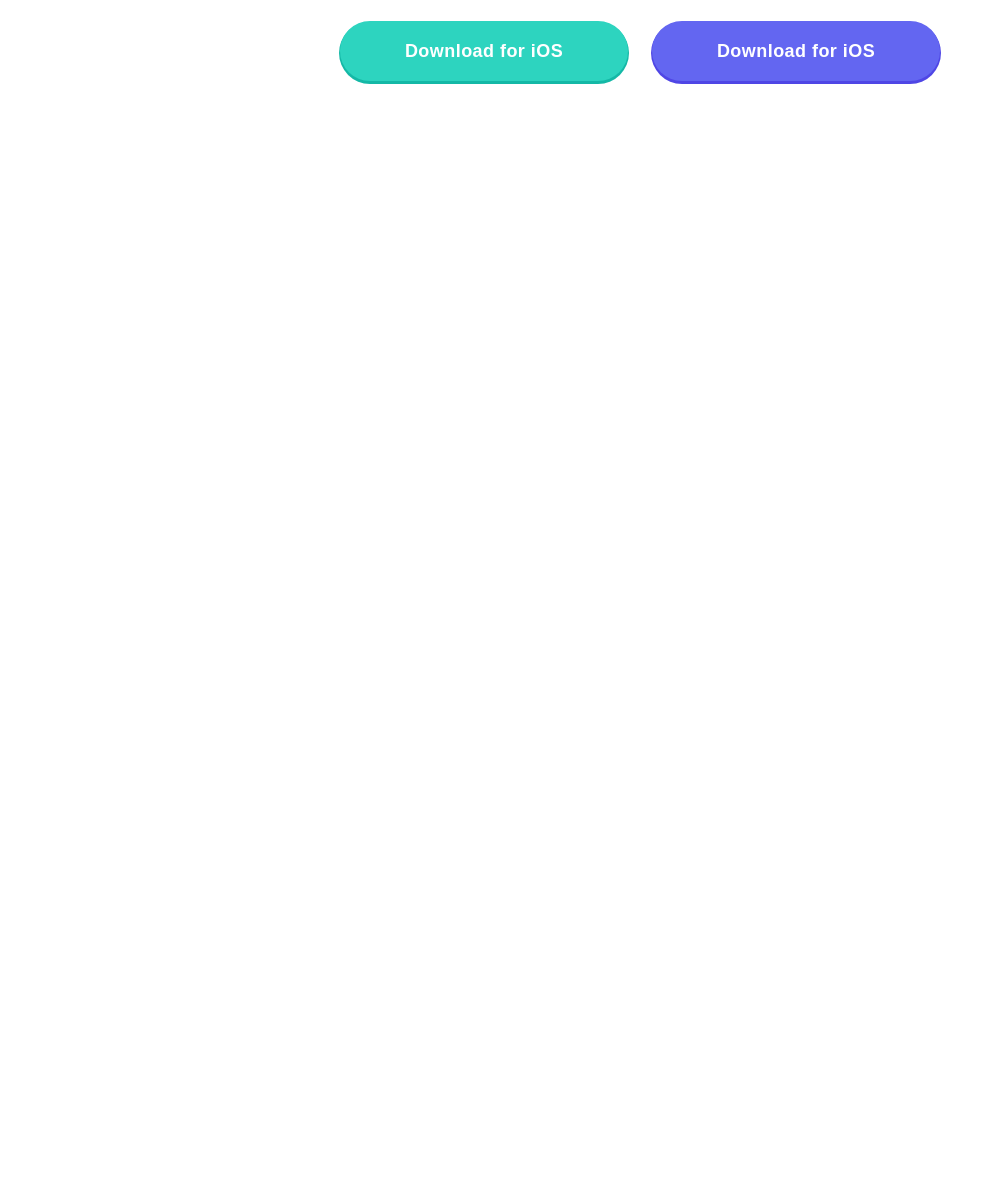
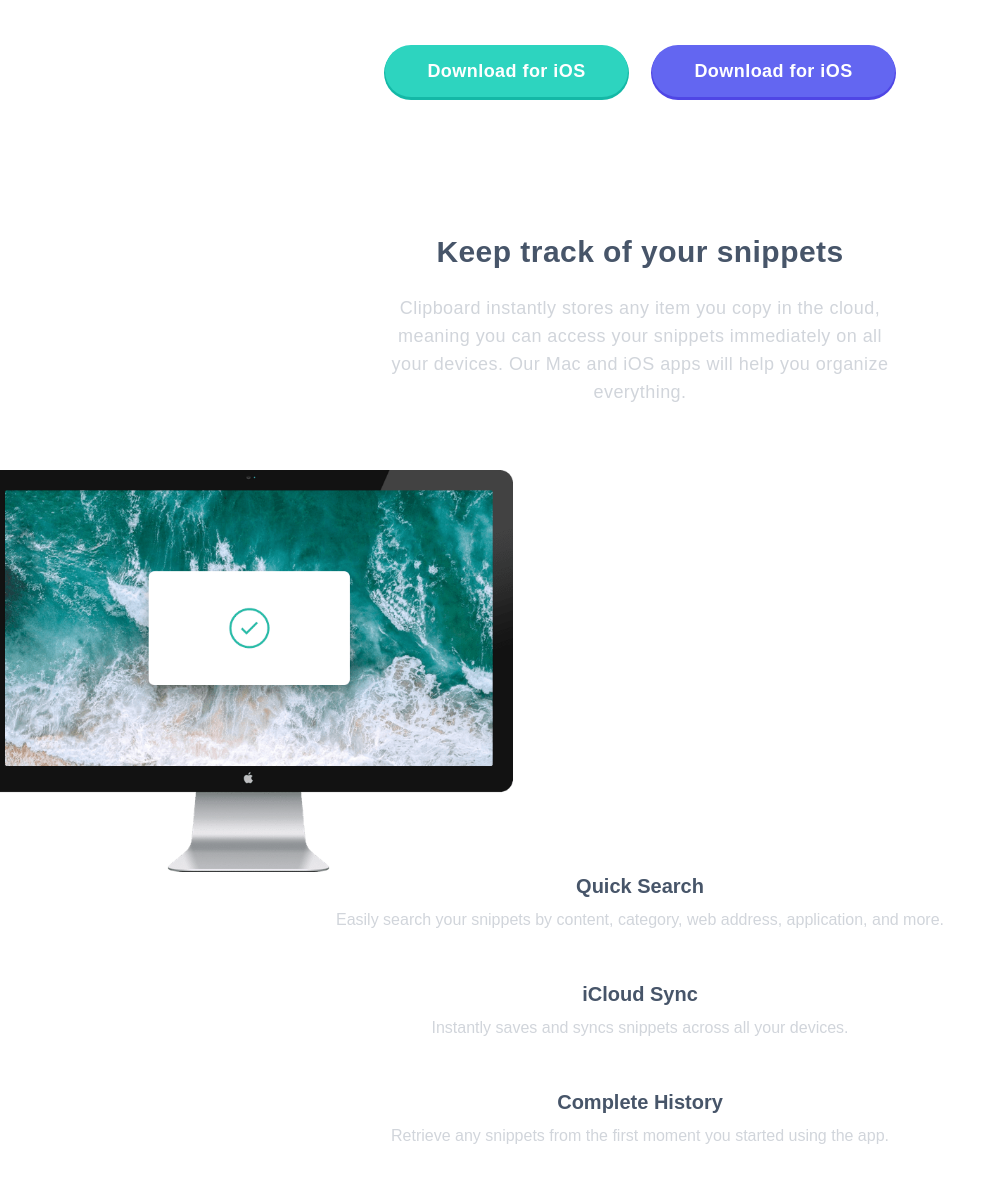
Before and after one commit to nono0420/tailwind-challenge-4, a plain HTML site: page index.html in a window 1280 px wide. Shown: the part 466-1662 px from the top of the page, without its empty margins (0-1004 px from the left). Before the commit the page ends 800 px from the top, so only its background shows below. Drawn offline with nearby package versions, Linux system fonts and the light colour scheme; a web font is replaced by a local one.

Commit message:
add computer page

```diff
--- a/index.html
+++ b/index.html
@@ -10,12 +10,12 @@
 </head>
 
 <body>
-  <div class="text-lg text-slate-300 font-normal w-full text-lg tracking-wide px-7 w-screen h-[790px] lg:h-[700px] bg-contain bg-no-repeat flex flex-col justify-center items-center" style="background-image: url(./images/bg-header-desktop.png)">
-    <div class="lg:w-6/12 flex flex-col justify-center items-center">
+  <div class="text-lg text-gray-300 font-normal w-full text-lg tracking-wide px-7 h-[790px] lg:h-[700px] bg-contain bg-no-repeat flex flex-col justify-center items-center" style="background-image: url(./images/bg-header-desktop.png)">
+    <main class="lg:w-5/12 flex flex-col justify-center items-center">
       <span>
         <svg width="125" height="125" xmlns="http://www.w3.org/2000/svg"><g stroke="#26BBA4" stroke-width="10" fill="none" fill-rule="evenodd"><circle cx="62.5" cy="62.5" r="57.5"/><path d="M85.481 85.481c-12.692 12.692-33.27 12.692-45.962 0s-12.692-33.27 0-45.962 33.27-12.692 45.962 0" stroke-linecap="round"/></g></svg>
       </span>
-      <div class="pt-12 text-center">
+      <span class="pt-12 text-center">
         <p class="text-4xl font-semibold text-slate-600">
           A history of everything you copy
         </p>
@@ -23,38 +23,76 @@
           Clipboard allows you to track and organize everything you
           copy. Instantly access your clipboard on all your devices.
         </p>
-      </div>
+      </span>
       <div class="text-white mt-12 w-full lg:flex lg:justify-center lg:items-center font-semibold">
-        <button class="py-4 w-full lg:w-72 bg-teal-400 rounded-full shadow-teal-500 shadow-[0_2px_0px_1px] mb-6 lg:mb-0 lg:mr-6">
+        <button class="py-3 w-full lg:w-72 bg-teal-400 rounded-full shadow-teal-500 shadow-[0_2px_0px_1px] mb-6 lg:mb-0 lg:mr-6">
           Download for iOS
         </button>
-        <button class="py-4 w-full lg:w-72 bg-indigo-500 rounded-full shadow-indigo-600 shadow-[0_2px_0px_1px]">
+        <button class="py-3 w-full lg:w-72 bg-indigo-500 rounded-full shadow-indigo-600 shadow-[0_2px_0px_1px]">
           Download for iOS
         </button>
       </div>
+    </main>
   </div>
-  </div>
-  <!-- <div class="pt-12 text-lg text-slate-300 font-normal w-full text-lg tracking-wide px-7 w-screen text-center">
+  <div class="text-lg text-gray-300 font-normal w-full text-lg tracking-wide px-7 text-center flex flex-col justify-center items-center">
+    <main class="lg:w-5/12">
       <p class="text-3xl font-semibold text-slate-600 pb-6">
         Keep track of your snippets
       </p>
       Clipboard instantly stores any item you copy in the cloud,
       meaning you can access your snippets immediately on all your
       devices. Our Mac and iOS apps will help you organize everything.
+    </main>
+  </div>
+  <div class="flex flex-col justify-center items-center px-7 w-full h-[790px] lg:px-0">
+    <div class="lg:-ml-8 mt-16 bg-contain bg-no-repeat w-11/12 lg:w-screen h-screen" style="background-image: url(./images/image-computer.png)"></div>
+    <ul class="text-center text-3xl">
+      <li class="lg:text-xl flex flex-col text-slate-600 font-semibold mb-12">
+        Quick Search
+        <span class="text-base text-gray-300 font-normal pt-2">
+          Easily search your snippets by content, category, web address, application, and more.
+        </span>
+      </li>
+      <li class="lg:text-xl flex flex-col text-slate-600 font-semibold mb-12">
+        iCloud Sync
+        <span class="text-base text-gray-300 font-normal pt-2">
+          Instantly saves and syncs snippets across all your devices.
+        </span>
+      </li>
+      <li class="lg:text-xl flex flex-col text-slate-600 font-semibold mb-12">
+        Complete History
+        <span class="text-base text-gray-300 font-normal pt-2">
+          Retrieve any snippets from the first moment you started using the app.
+        </span>
+      </li>
+    </ul>
+  </div>
+  <!-- <div class="flex h-[800px] items-center">
+    <div class="-ml-8 w-[752px] h-[572px] bg-center bg-no-repeat" style="background-image: url(./images/image-computer.png)"></div>
+    <ul class="w-[35%] pl-32">
+      <li class="text-xl flex flex-col text-slate-600 font-semibold mb-12">
+        Quick Search
+        <span class="text-base text-slate-300 font-normal pt-2">
+          Easily search your snippets by content, category, web address, application, and more.
+        </span>
+      </li>
+      <li class="text-xl flex flex-col text-slate-600 font-semibold mb-12 pt-2">
+        iCloud Sync
+        <span class="text-base text-slate-300 font-normal">
+          Instantly saves and syncs snippets across all your devices.
+        </span>
+      </li>
+      <li class="text-xl flex flex-col text-slate-600 font-semibold mb-12 pt-2">
+        Complete History
+        <span class="text-base text-slate-300 font-normal">
+          Retrieve any snippets from the first moment you started using the app.
+        </span>
+      </li>
+    </ul>
   </div> -->
+
   <!-- A history of everything you copy
 
-  Quick Search
-
-  Easily search your snippets by content, category, web address, application, and more.
-
-  iCloud Sync
-
-  Instantly saves and syncs snippets across all your devices.
-
-  Complete History
-
-  Retrieve any snippets from the first moment you started using the app.
 
   Access Clipboard anywhere
 
```
Lines whose indentation alone changed are shown as unchanged.
